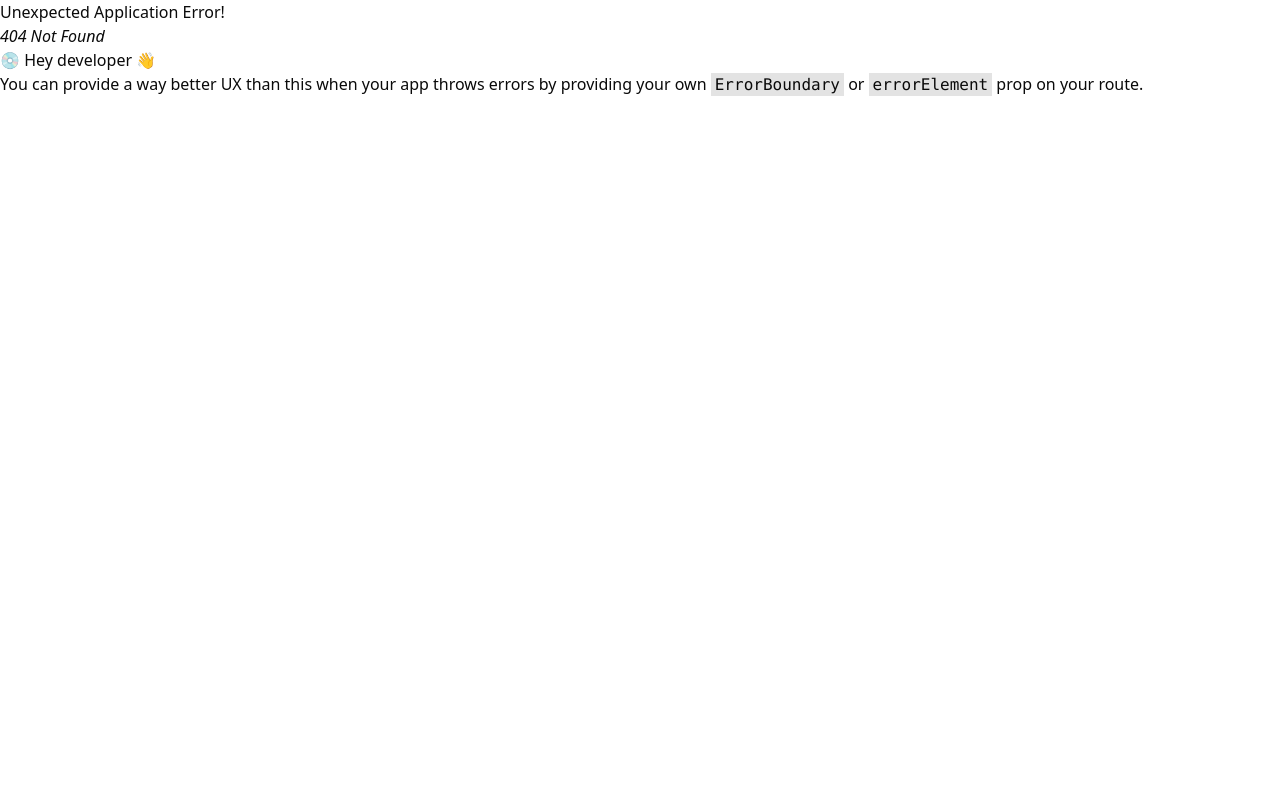
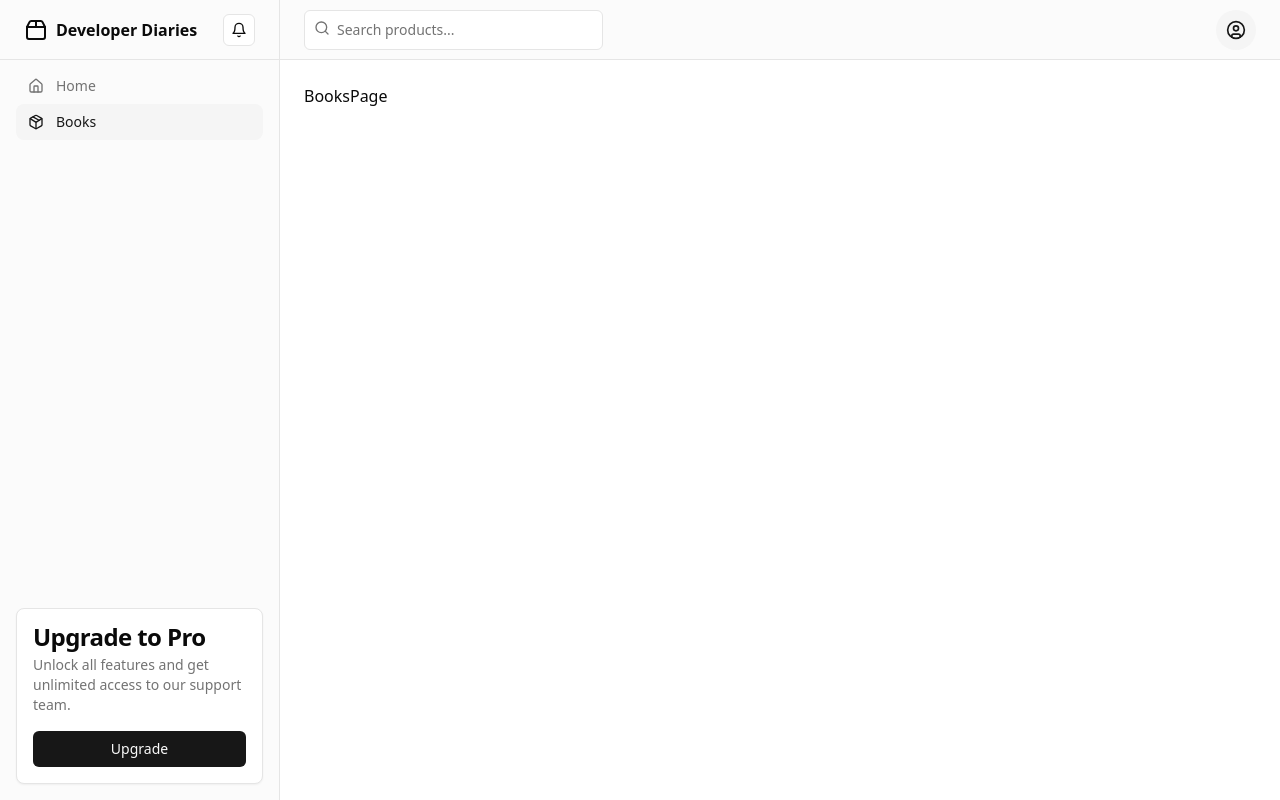
Before and after one commit to developer-mohitsoni/Reactjs-Dashboard-Project, a React (Vite) app: page /dashboard/books in a window 1280 px wide. Before the commit this address had no page. Built offline with nearby package versions, Linux system fonts and the light colour scheme.

Commit message:
Implementing Books Route (Dynamic)

```diff
--- a/src/layouts/DashboardLayout.tsx
+++ b/src/layouts/DashboardLayout.tsx
@@ -49,14 +49,14 @@ const DashboardLayout = () => {
           <div className="flex-1">
             <nav className="grid items-start px-2 text-sm font-medium lg:px-4">
               <Link
-                to="#"
+                to="/dashboard/home"
                 className="flex items-center gap-3 rounded-lg px-3 py-2 text-muted-foreground transition-all hover:text-primary"
               >
                 <Home className="h-4 w-4" />
                 Home
               </Link>
               <Link
-                to="#"
+                to="/dashboard/books"
                 className="flex items-center gap-3 rounded-lg bg-muted px-3 py-2 text-primary transition-all hover:text-primary"
               >
                 <Package className="h-4 w-4" />
@@ -191,7 +191,7 @@ const DashboardLayout = () => {
           </DropdownMenu>
         </header>
         <main className="flex flex-1 flex-col gap-4 p-4 lg:gap-6 lg:p-6">
-            <Outlet/>
+          <Outlet />
         </main>
       </div>
     </div>
--- /dev/null
+++ b/src/pages/BooksPage.tsx
@@ -0,0 +1,7 @@
+const BooksPage = () => {
+  return (
+    <div>BooksPage</div>
+  )
+}
+
+export default BooksPage
--- a/src/router.tsx
+++ b/src/router.tsx
@@ -3,6 +3,7 @@ import LoginPage from "./pages/LoginPage";
 import HomePage from "./pages/HomePage";
 import RegisterPage from "./pages/RegisterPage";
 import DashboardLayout from "./layouts/DashboardLayout";
+import BooksPage from "./pages/BooksPage";
 
 export const router = createBrowserRouter([
   {
@@ -12,6 +13,10 @@ export const router = createBrowserRouter([
       {
         path: "home",
         element: <HomePage />,
+      },
+      {
+        path: "books",
+        element: <BooksPage />,
       },
     ],
   },
```
